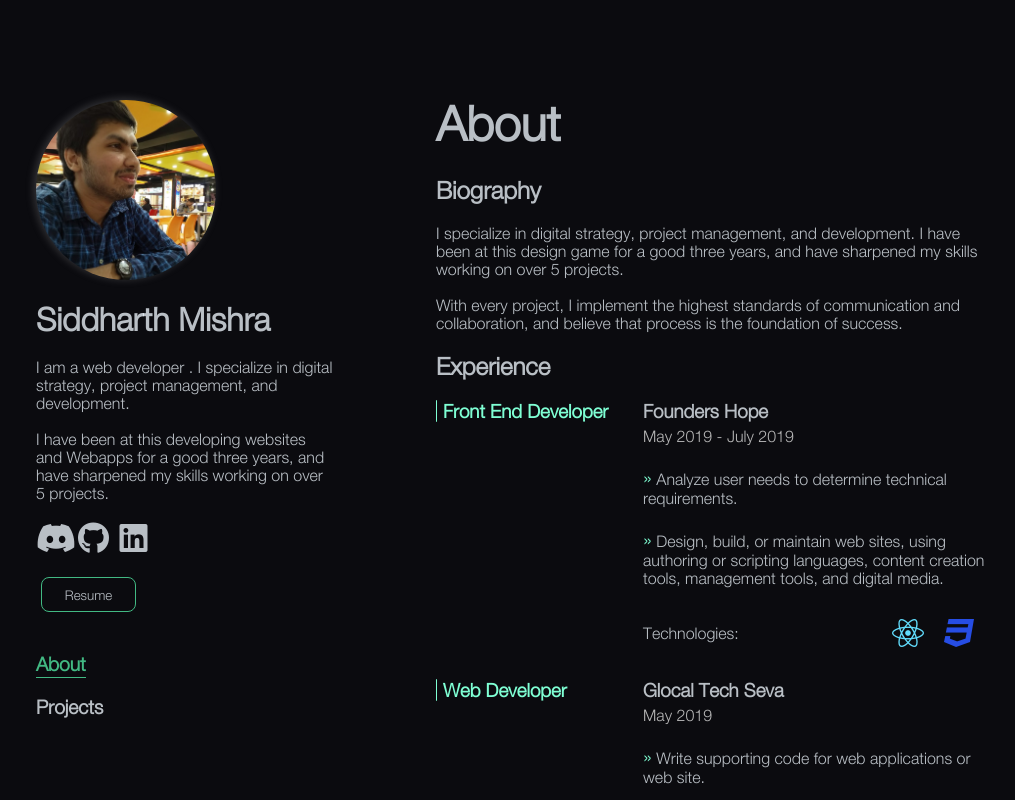
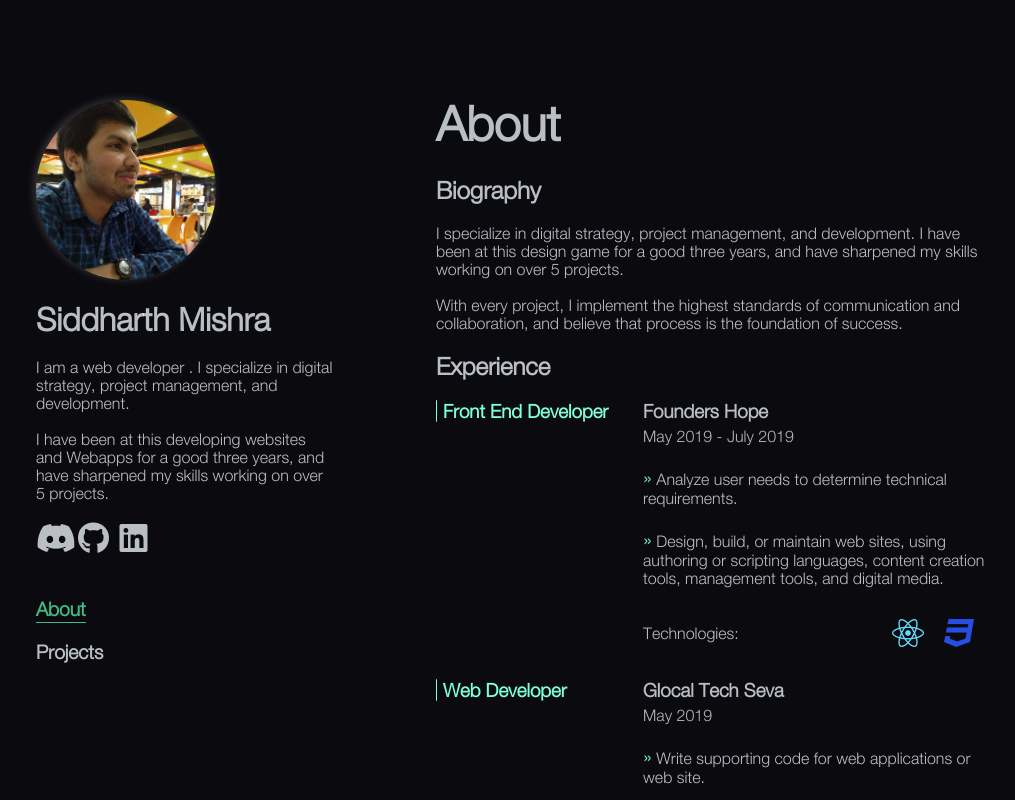
Before and after one commit to Sidm9/About_Sidm9, a Vue app: page / in a window 1280 px wide. Shown: the top 800 px of the page, without its empty margins (129-1144 px from the left). Built offline with nearby package versions, Linux system fonts and the light colour scheme; some icons are missing.

Commit message:
Removed Resume Part

```diff
--- a/src/views/Sidebar.vue
+++ b/src/views/Sidebar.vue
@@ -30,11 +30,10 @@
         href="https://www.linkedin.com/in/siddharth-mishra-56273b172/"
         alt="LinkedIn"
       ></a>
-
     </div>
-    <button class="button spacing" @click="loadResume()">
+    <!-- <button class="button spacing" @click="loadResume()">
       Resume
-    </button>
+    </button> -->
     <div class="nav-links flex spacing">
       <div class="spacing link">
         <router-link to="/">
@@ -61,7 +60,7 @@ export default {
 
   methods: {
     loadResume: function() {
-       // https://drive.google.com/file/d/1cQYzoW-hFkytMArvQH1uTQ2xq1pKpvwY/view?usp=sharing
+      // https://drive.google.com/file/d/1cQYzoW-hFkytMArvQH1uTQ2xq1pKpvwY/view?usp=sharing
       window.open(
         "https://drive.google.com/u/1/uc?id=1cQYzoW-hFkytMArvQH1uTQ2xq1pKpvwY&export=download"
       );
```
